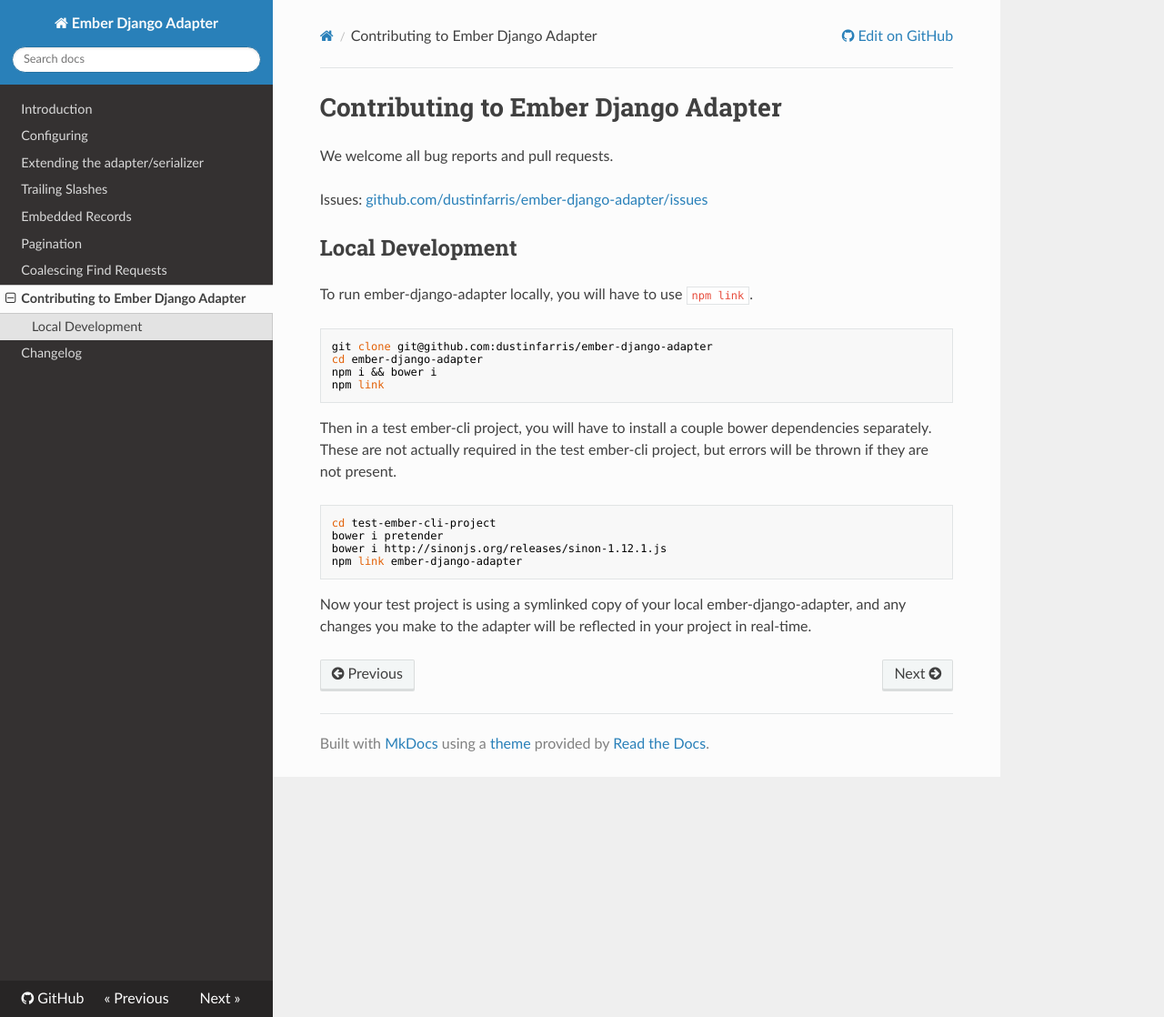
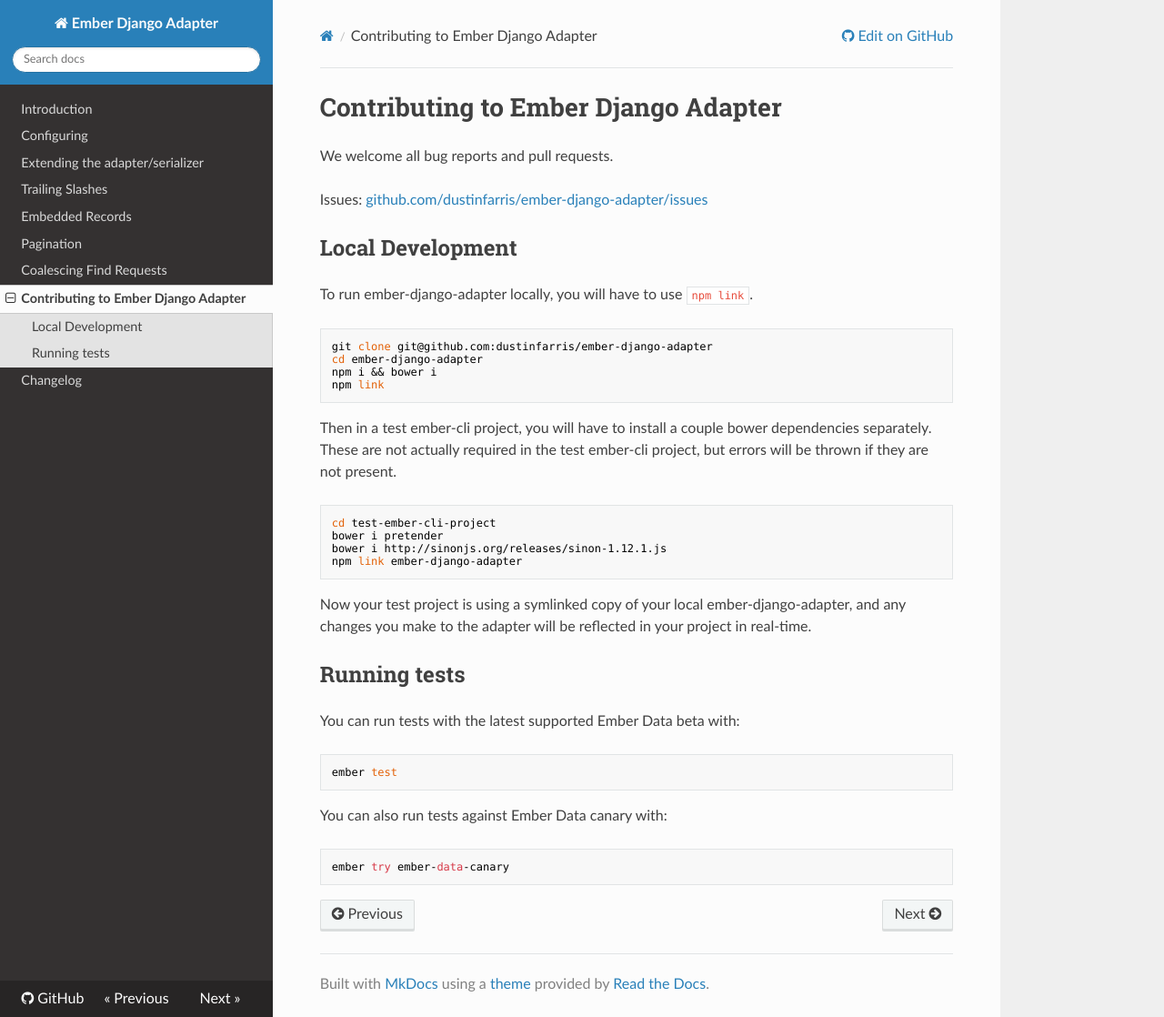
Before and after one commit to dustinfarris/ember-django-adapter, an MkDocs documentation site: the page built from docs/contributing.md, in a window 1280 px wide and 1118 px high. Shown: the whole window at 91% size. Built offline with MkDocs 1.6.1, drawn with Linux system fonts in a browser that asks for light colours; nearby versions of some CDN libraries; old or Windows-style settings are respelled for this version of MkDocs.

Commit message:
Add `ember try` scenarios
- ember-data-beta
- ember-data-canary

Also update `npm test` to only run currently supported Ember Data.

````diff
--- a/docs/contributing.md
+++ b/docs/contributing.md
@@ -31,5 +31,19 @@
 you make to the adapter will be reflected in your project in real-time.
 
 
+## Running tests
+
+You can run tests with the latest supported Ember Data beta with:
+
+```
+ember test
+```
+
+You can also run tests against Ember Data canary with:
+
+```
+ember try ember-data-canary
+```
+
 
 [1]: https://github.com/dustinfarris/ember-django-adapter/issues
--- a/package.json
+++ b/package.json
@@ -9,7 +9,7 @@
   "scripts": {
     "start": "ember server",
     "build": "ember build",
-    "test": "ember try:testall"
+    "test": "ember test"
   },
   "repository": "https://github.com/dustinfarris/ember-django-adapter",
   "engines": {
````
Also changed, not shown: 1 other file.
